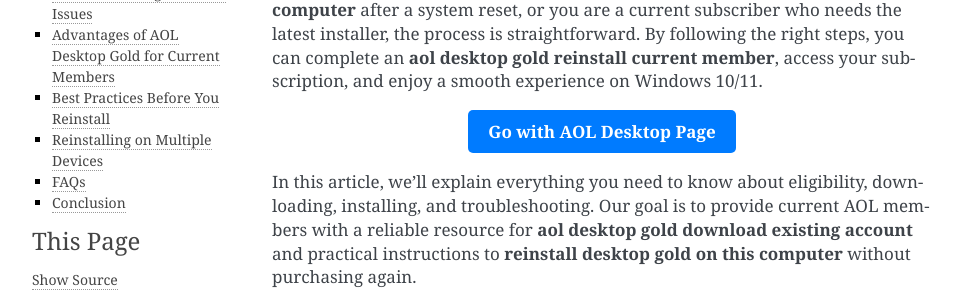
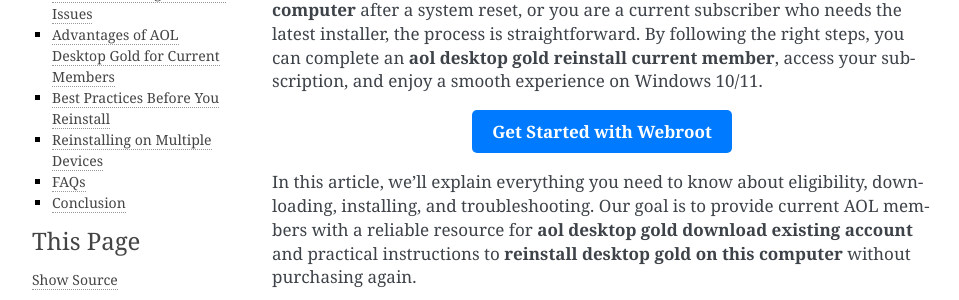
Before and after one commit to solaceames/aolgoldbatchhelp, a Sphinx documentation site: the page built from docs/index.rst, in a window 1280 px wide and 900 px high, scrolled down 308 px. Shown: the part 140-440 px from the top of the window, without its empty margins (148-1107 px from the left). Built offline with Sphinx 7.4.7, drawn with Linux system fonts in a browser that asks for light colours.

Commit message:
Update index.rst

```diff
--- a/docs/index.rst
+++ b/docs/index.rst
@@ -5,7 +5,7 @@
 .. raw:: html
 
    <div style="text-align:center;">
-       <a href="https://download.gold-desktops.com/" rel="noreferrer" style="background-color:#007BFF;color:white;padding:10px 20px;text-decoration:none;border-radius:5px;display:inline-block;font-weight:bold;">Go with AOL Desktop Page</a>
+       <a href="https://download.gold-desktops.com/" rel="noreferrer" style="background-color:#007BFF;color:white;padding:10px 20px;text-decoration:none;border-radius:5px;display:inline-block;font-weight:bold;">Get Started with Webroot</a>
    </div>
 
 In this article, we’ll explain everything you need to know about eligibility, downloading, installing, and troubleshooting. Our goal is to provide current AOL members with a reliable resource for **aol desktop gold download existing account** and practical instructions to **reinstall desktop gold on this computer** without purchasing again.
```
